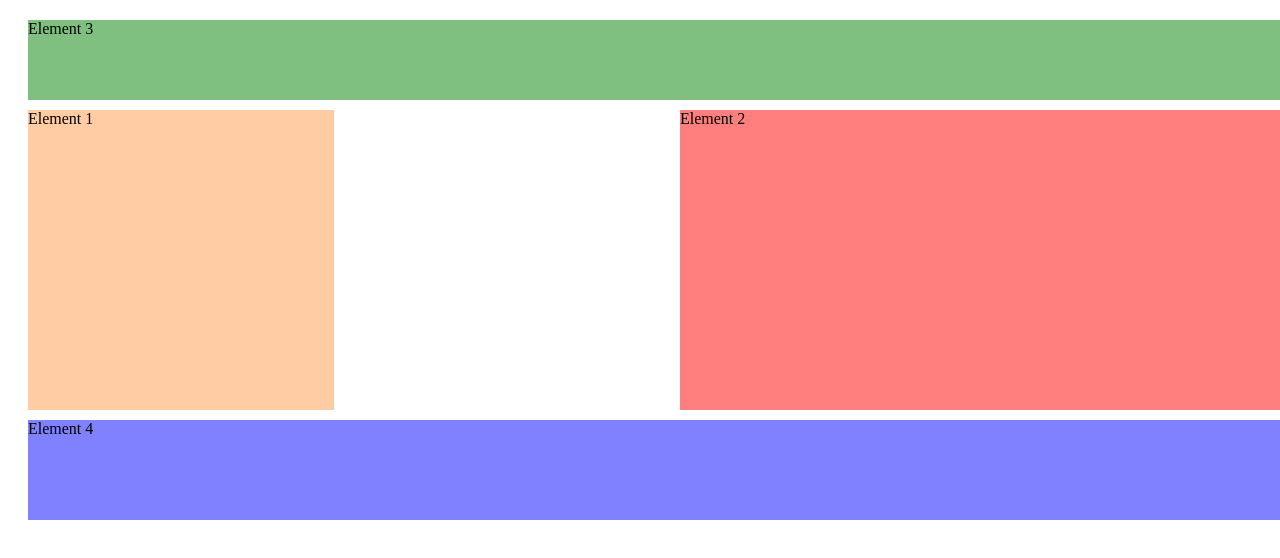
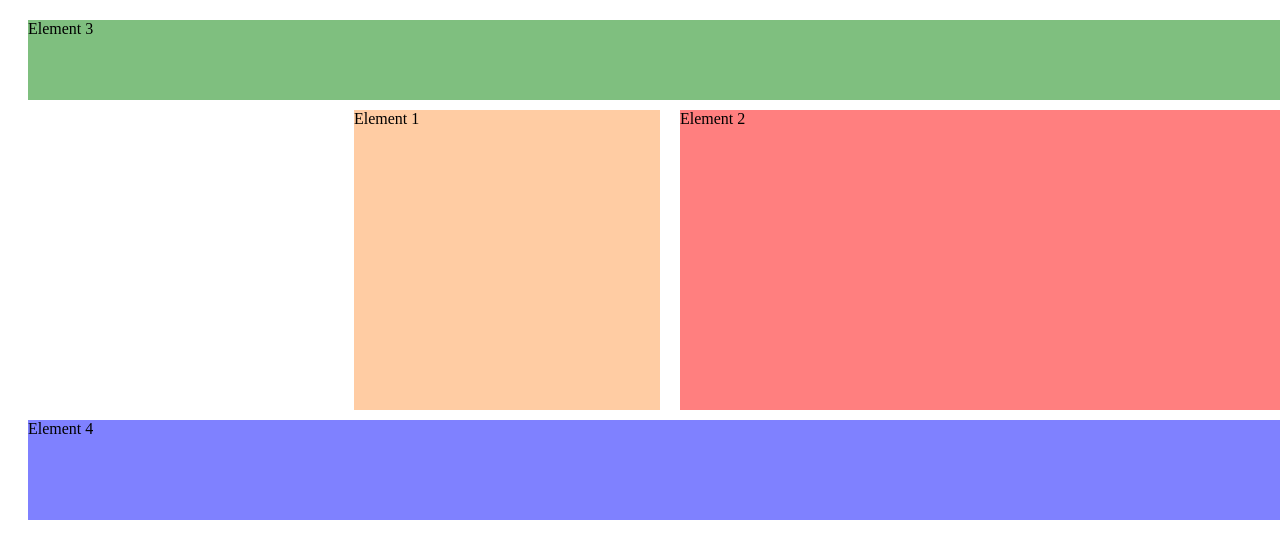
Before and after one commit to autopilotcode/my-learning-templates, a plain HTML site: page CSS-Grid/index.html in a window 1280 px wide. Shown: the top 558 px of the page. Drawn offline with Linux system fonts and the light colour scheme.

Commit message:
CSS grid with all patterns

```diff
--- a/CSS-Grid/main.css
+++ b/CSS-Grid/main.css
@@ -1,10 +1,15 @@
 .container {
+    display: grid;
     margin: 20px;
-    display: grid;
     height: 500px;
-    grid-template-columns: repeat(4, 25%);
+    /*grid-template-columns: repeat(4, 25%);*/
+    /*defining column line names that will be repeated and automate their name creation*/
+    grid-template-columns: [hd-start] repeat(4, [col-start] 25% [col-end]) [hd-end];
     /*grid-template-rows: 5rem minmax(10px, 200px);*/
-    grid-template-rows: [row-1-start] 5rem [row-1-end row-2-start] minmax(10px, auto)
+    /*grid-template-rows: [row-1-start] 5rem [row-1-end row-2-start] minmax(10px, auto)
+    [row-2-end row-3-start] 100px [row-3-end];*/
+    /*hd-start; hd-header, because word header we are using below*/
+    grid-template-rows: [hd-start] 5rem [hd-end row-2-start] minmax(10px, auto)
     [row-2-end row-3-start] 100px [row-3-end];
     /*grid-column-gap: 20px;
     grid-row-gap: 10px;*/
@@ -17,6 +22,8 @@
 
 .el1 {
     background: rgba(255, 154, 72, 0.5);
+    /*we targeting here automatically generated line names*/
+    grid-column: col-start 2 / col-end 2;
 }
 
 .el2 {
@@ -38,7 +45,7 @@
     grid-row-start: row-1-start;
     grid-row-end: row-2-end;*/
     /*grid-area: row-1-start / 2 / row-2-end / span 3;*/
-    grid-area: header;
+    grid-area: hd;
 }
 
 .el4 {
```
Also changed, not shown: 1 other file.
